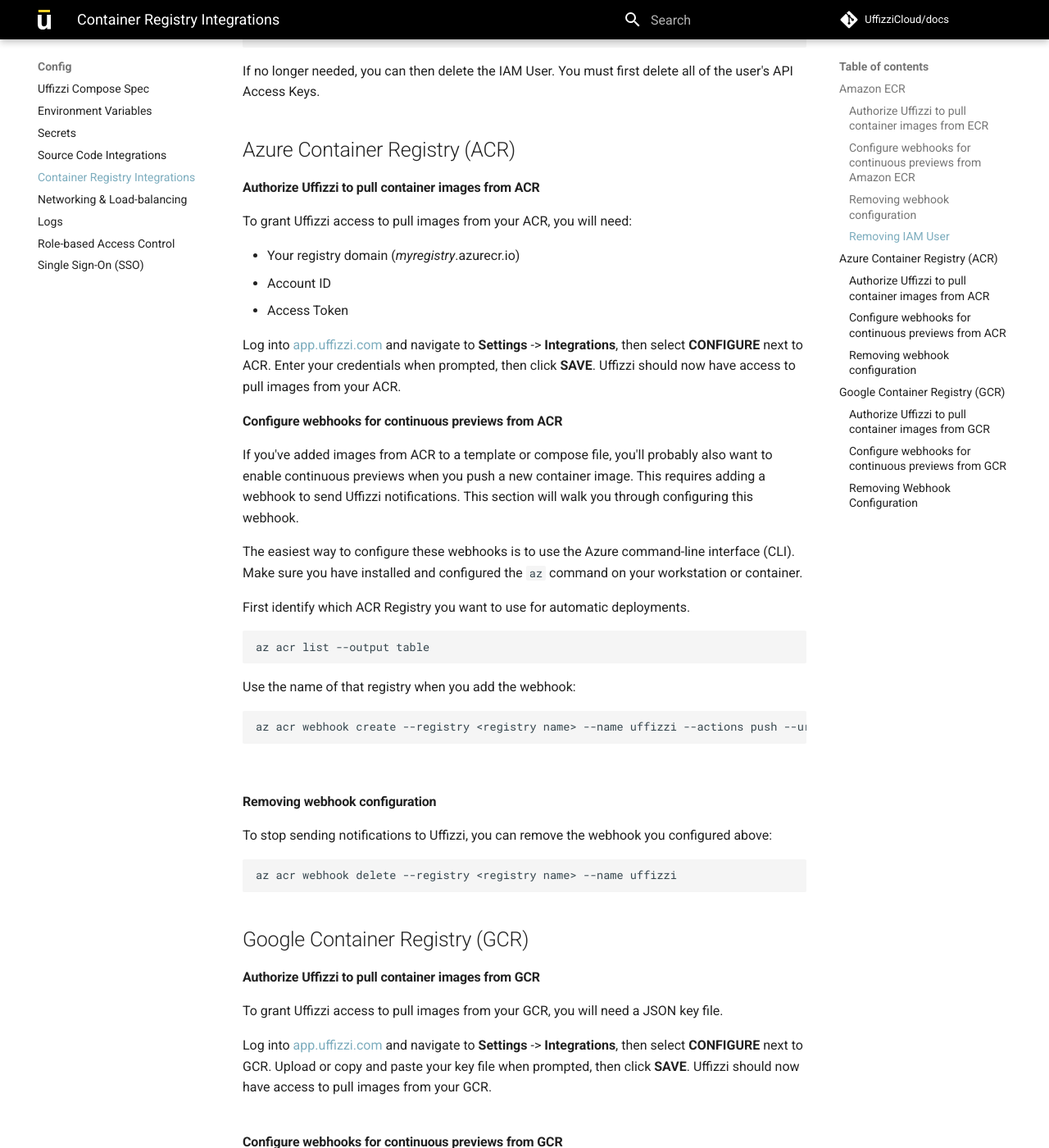
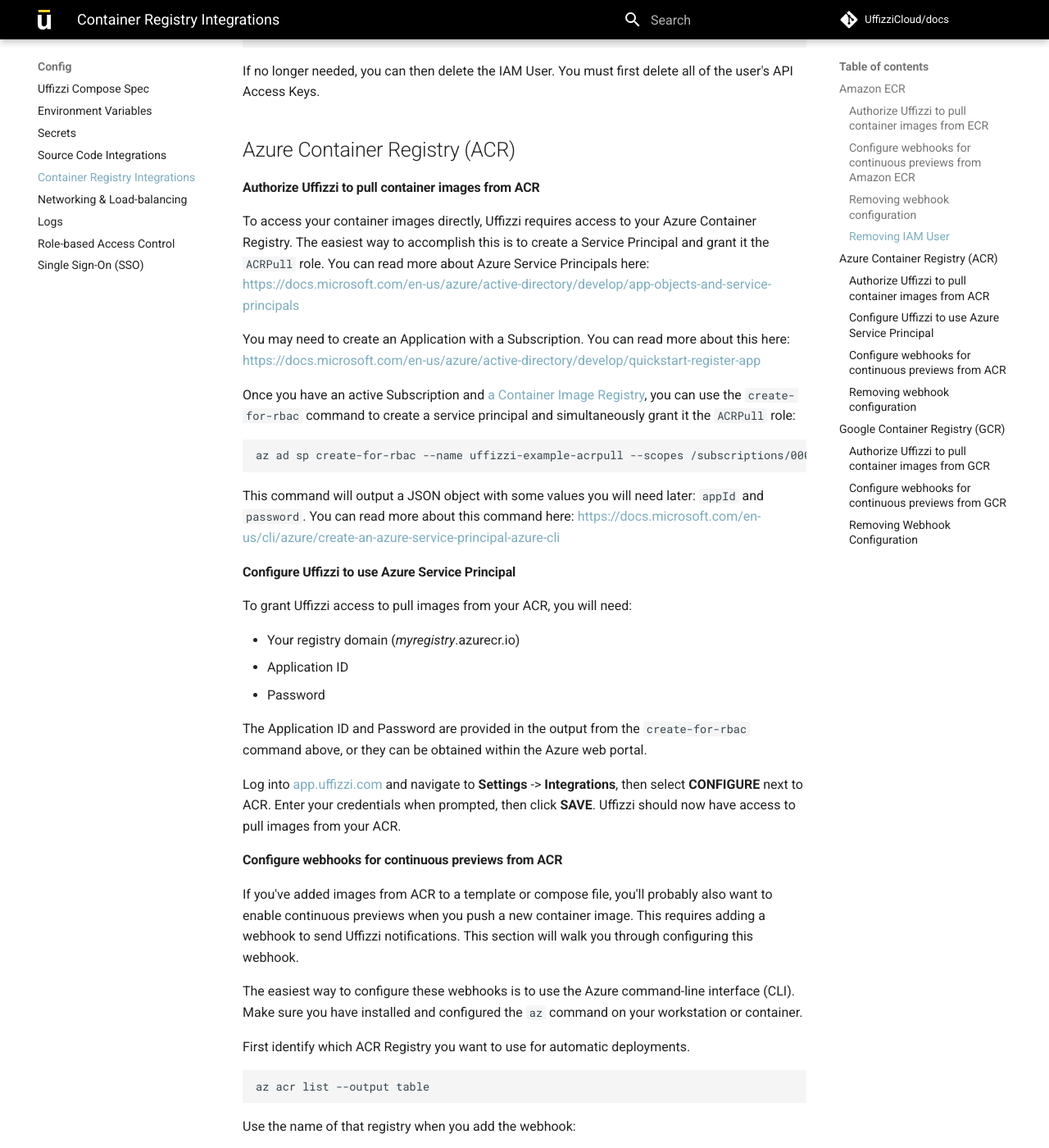
Before and after one commit to UffizziCloud/docs, an MkDocs documentation site: the page built from docs/config/container-registry-integrations.md, in a window 1280 px wide and 1400 px high, scrolled down 2533 px. Shown: the whole window at 82% size. Built offline with MkDocs 1.6.1 and Material for MkDocs 9.7.7, drawn with Linux system fonts in a browser that asks for light colours; comment, search, counter and statistics services are not loaded.

Commit message:
Update Azure documentation

````diff
--- a/docs/config/container-registry-integrations.md
+++ b/docs/config/container-registry-integrations.md
@@ -67,11 +67,26 @@
 
 #### Authorize Uffizzi to pull container images from ACR
 
+To access your container images directly, Uffizzi requires access to your Azure Container Registry. The easiest way to accomplish this is to create a Service Principal and grant it the `ACRPull` role. You can read more about Azure Service Principals here: <https://docs.microsoft.com/en-us/azure/active-directory/develop/app-objects-and-service-principals>
+
+You may need to create an Application with a Subscription. You can read more about this here: <https://docs.microsoft.com/en-us/azure/active-directory/develop/quickstart-register-app>
+
+Once you have an active Subscription and [a Container Image Registry](https://docs.microsoft.com/en-us/azure/container-registry/container-registry-get-started-azure-cli), you can use the `create-for-rbac` command to create a service principal and simultaneously grant it the `ACRPull` role:
+
+```
+az ad sp create-for-rbac --name uffizzi-example-acrpull --scopes /subscriptions/00000000-0000-0000-0000-000000000000/resourceGroups/uffizzi-example/providers/Microsoft.ContainerRegistry/registries/uffizziexample --role acrpull
+```
+
+This command will output a JSON object with some values you will need later: `appId` and `password`. You can read more about this command here: <https://docs.microsoft.com/en-us/cli/azure/create-an-azure-service-principal-azure-cli>
+
+#### Configure Uffizzi to use Azure Service Principal
 To grant Uffizzi access to pull images from your ACR, you will need:
 
 * Your registry domain (*myregistry*.azurecr.io)
-* Account ID
-* Access Token
+* Application ID
+* Password
+
+The Application ID and Password are provided in the output from the `create-for-rbac` command above, or they can be obtained within the Azure web portal.
 
 Log into [app.uffizzi.com](https://app.uffizzi.com) and navigate to **Settings** -> **Integrations**, then select **CONFIGURE** next to ACR. Enter your credentials when prompted, then click **SAVE**. Uffizzi should now have access to pull images from your ACR.
 &nbsp;
````
